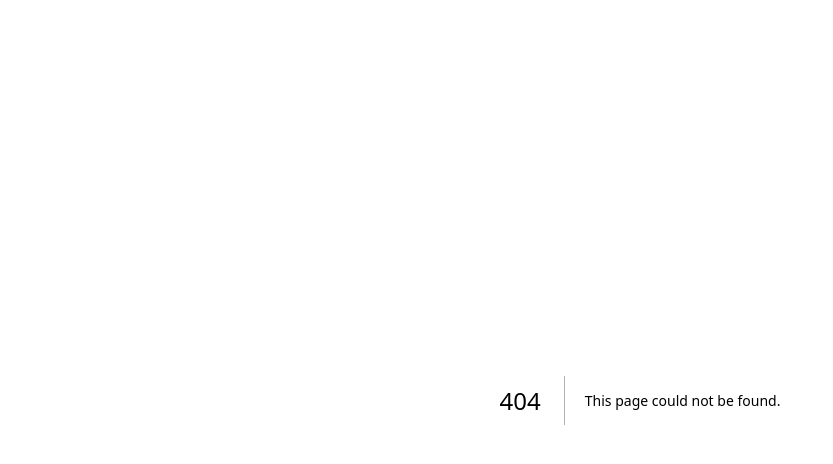
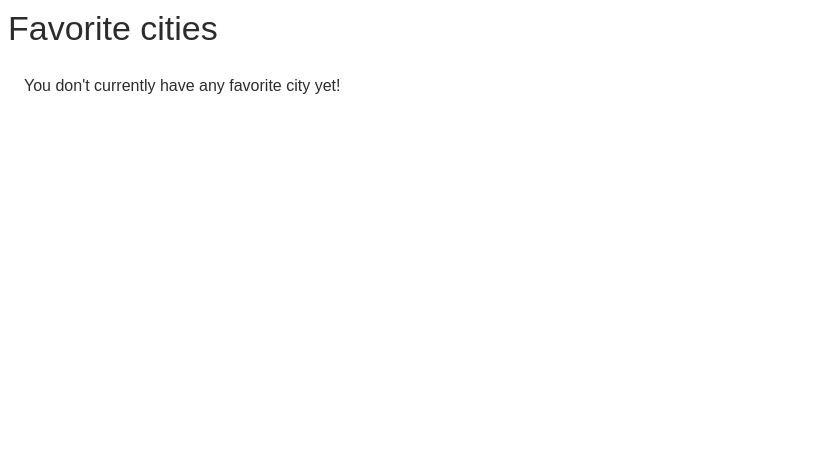
Before and after one commit to NicolasAversa/weather-app, a Next.js app: page /favorite-cities in a window 1280 px wide. Before the commit this address had no page. Shown: the top 464 px of the page, without its empty margins (0-833 px from the left). Built offline with nearby package versions, Linux system fonts and the light colour scheme; a web font is replaced by a local one.

Commit message:
feat: :sparkles: Create FavoriteCities page

```diff
--- /dev/null
+++ b/src/pages/favorite-cities/index.tsx
@@ -0,0 +1,13 @@
+import { Heading, Stack } from "@/components/base";
+import { FavoriteCitySection } from "@/components/compositions";
+
+export default function FavoriteCities() {
+  return (
+    <Stack spacing={1}>
+      <Heading as="h4" fontWeight="semiBold">
+        Favorite cities
+      </Heading>
+      <FavoriteCitySection />
+    </Stack>
+  );
+}
```
